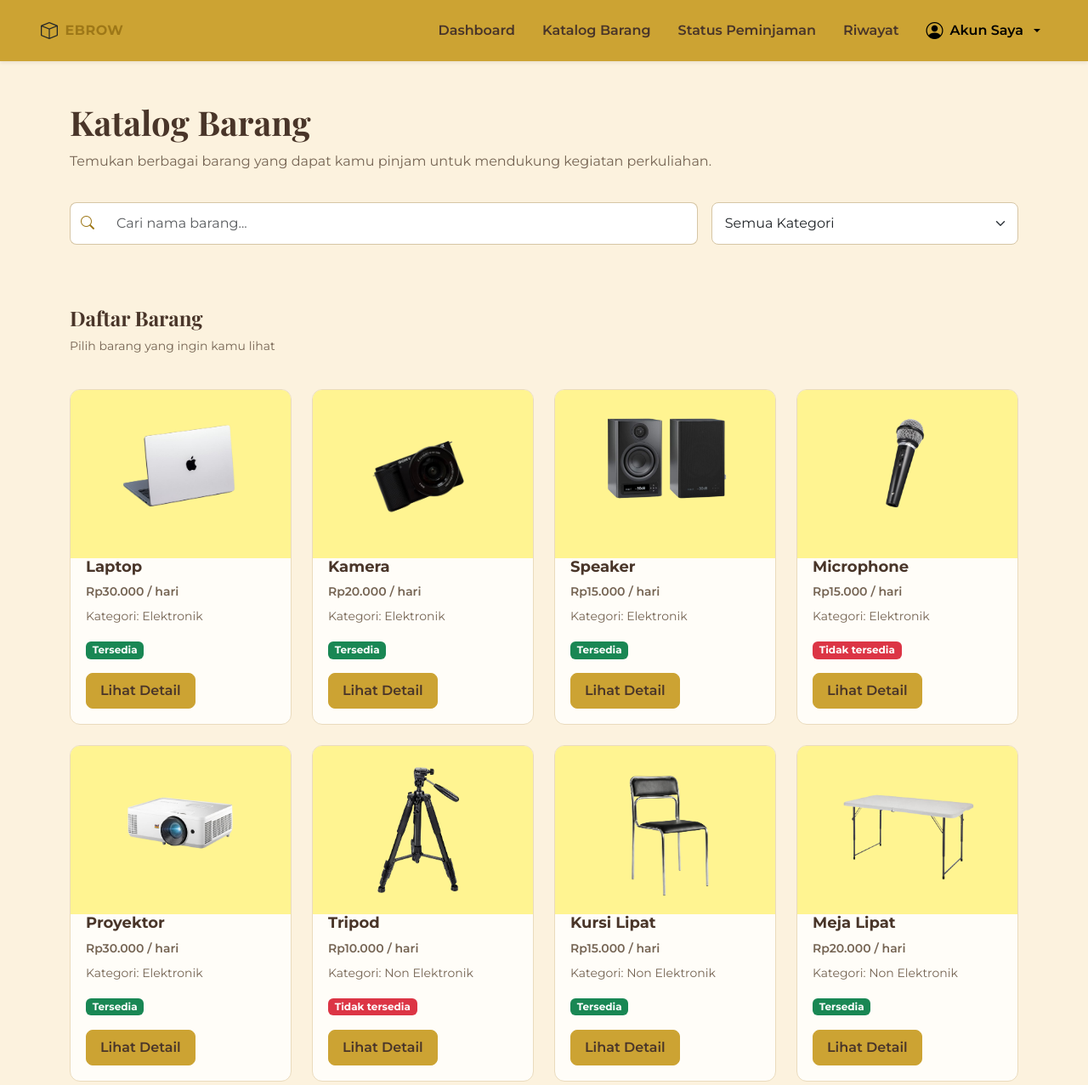
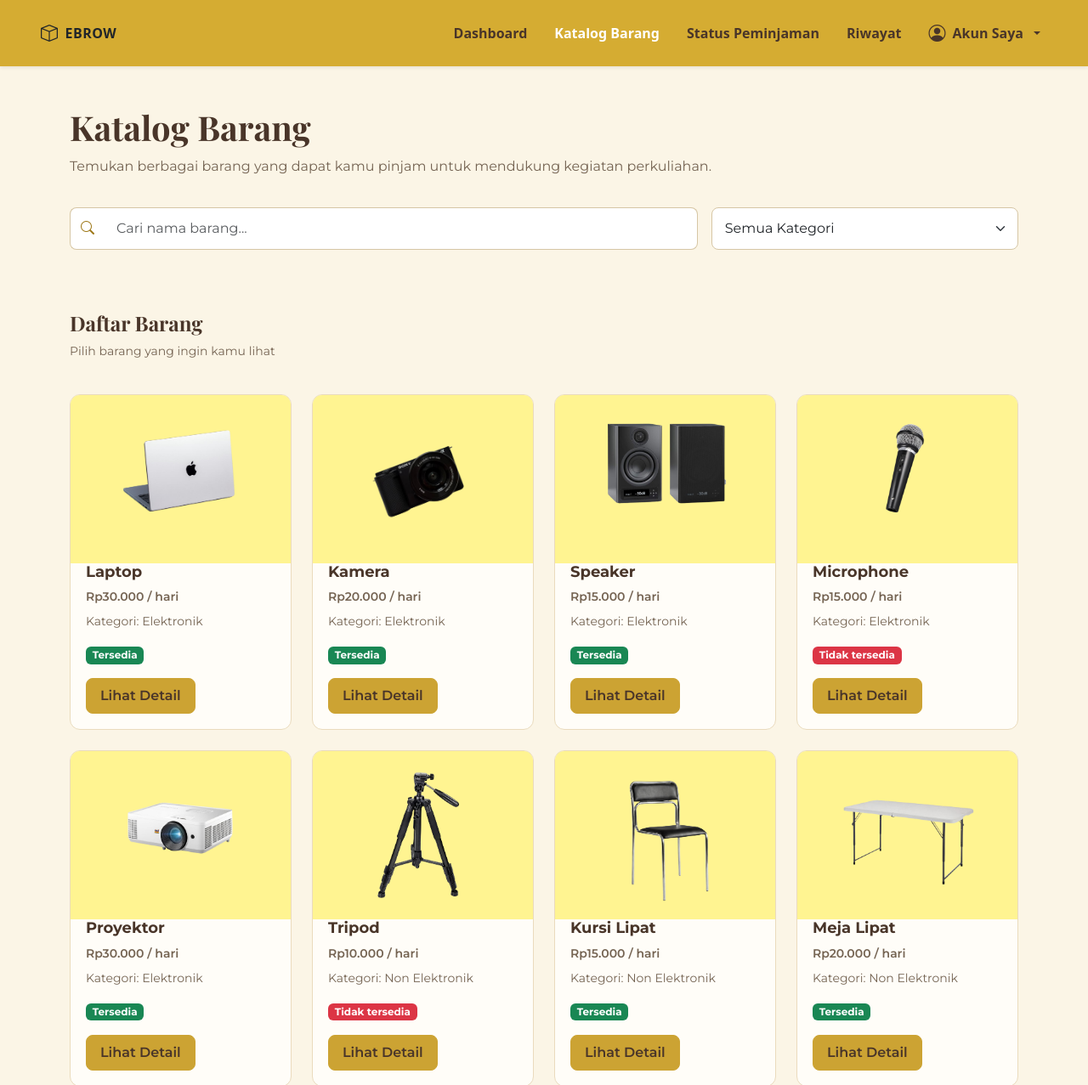
Before and after one commit to RamonExdeus/E-Brow, a PHP site: page /katalog.php in a window 1280 px wide. Shown: the top 1277 px of the page at 85% size. Run offline with PHP 8.4, Linux system fonts and the light colour scheme.

Commit message:
perbaiki

```diff
--- a/assets/css/katalog.css
+++ b/assets/css/katalog.css
@@ -1,149 +1,136 @@
-/*  PENGATURAN DASAR  */
+
+/* =================================
+   1. PENGATURAN DASAR
+================================= */
+
 body {
-  background-color: #fcf2de;
+  background-color: #fbf5e6;
   font-family: "Montserrat", sans-serif;
   color: #493529;
-  margin: 0;
 }
 
-/*  NAVBAR  */
-.navbar {
-  background-color: #cca333;
-  padding-top: 10px;
-  padding-bottom: 10px;
+/* =================================
+   2. NAVBAR
+================================= */
+
+.ebrow-navbar {
+  background-color: #d5ac32;
+  font-family: system-ui, -apple-system, "Segoe UI", sans-serif;
 }
 
-.navbar-brand {
-  font-size: 24px;
+.ebrow-navbar .navbar-brand {
   color: #493529;
   letter-spacing: 0.5px;
 }
 
-.navbar-brand span {
-  color: #9e7818;
+.ebrow-navbar .nav-link {
+  color: #493529;
+  font-weight: 600;
 }
 
-.nav-link {
-  color: #493529;
-  font-weight: 600;
-  padding-top: 6px;
-  padding-bottom: 6px;
-}
-
-.nav-link:hover,
-.nav-link:focus,
-.nav-link.active {
+.ebrow-navbar .nav-link:hover,
+.ebrow-navbar .nav-link:focus,
+.ebrow-navbar .nav-link.active {
   color: #ffffff;
 }
 
-.account-trigger::after {
-  vertical-align: middle;
+.ebrow-navbar .nav-link i.bi-person-circle {
+  font-size: 1.25rem;
 }
 
-.nav-link i.bi-person-circle {
-  font-size: 24px;
-  line-height: 1;
-}
-
-/* Dropdown menu akun */
-.dropdown-menu {
+/* Dropdown Akun */
+.ebrow-navbar .dropdown-menu {
   background-color: #ffffff;
   min-width: 160px;
 }
 
-.dropdown-item {
+.ebrow-navbar .dropdown-item {
   color: #493529;
+  font-size: 14px;
   font-weight: 500;
-  font-size: 14px;
 }
 
-.dropdown-item:hover {
+.ebrow-navbar .dropdown-item:hover {
   background-color: #f8f3e8;
   color: #9e7818;
 }
 
-/* Halaman Katalog */
+/* =================================
+   3. HALAMAN KATALOG
+================================= */
+
 .katalog {
-  background-color: #fcf2de;
   color: #493529;
 }
 
-/* Judul Katalog */
 .katalog h2 {
+  margin-bottom: 10px;
+  font-family: "Playfair Display", serif;
   font-size: 40px;
   font-weight: 700;
-  margin-bottom: 10px;
-  font-family: "Playfair Display", serif;
 }
 
-/* Deskripsi Katalog */
 .katalog p {
+  margin-bottom: 20px;
+  color: #756453;
   font-size: 16px;
-  color: #756453;
-  margin-bottom: 20px;
 }
 
-/* Kolom Pencarian */
-.katalog .form-control {
+/* =================================
+   4. PENCARIAN DAN KATEGORI
+================================= */
+
+.katalog .form-control,
+.katalog .form-select {
   padding: 12px 15px;
   border: 1px solid #d6c6a5;
   border-radius: 8px;
 }
 
-/* Ikon Pencarian */
 .katalog .input-group-text {
-  background-color: white;
+  background-color: #ffffff;
   border: 1px solid #d6c6a5;
   border-right: none;
   border-radius: 8px 0 0 8px;
   color: #9e7818;
 }
 
-.input-group .form-control {
+.katalog .input-group .form-control {
   border-left: none;
   border-radius: 0 8px 8px 0;
 }
 
-/* Pilihan Kategori */
-.katalog .form-select {
-  padding: 12px 15px;
-  border: 1px solid #d6c6a5;
-  border-radius: 8px;
-}
-
-/* Efek ketika kolom diklik */
 .katalog .form-control:focus,
 .katalog .form-select:focus {
   border-color: #cca333;
   box-shadow: 0 0 0 0.2rem rgba(204, 163, 51, 0.2);
-  outline: none;
 }
 
+/* =================================
+   5. DAFTAR BARANG
+================================= */
+
 .daftar-barang h3 {
+  font-family: "Playfair Display", serif;
   font-size: 24px;
-  font-family: "Playfair Display", serif;
   font-weight: 700;
 }
 
-/* Deskripsi Daftar Barang */
 .daftar-barang p {
   color: #756453;
   font-size: 14px;
 }
 
-/* Card Barang */
+/* Kartu Barang */
 .daftar-barang .card {
+  height: 100%;
+  overflow: hidden;
   background-color: #fffdf8;
   border: 1px solid #eadbbd;
   border-radius: 12px;
-  overflow: hidden;
-  height: 100%;
-  transition:
-    transform 0.3s,
-    box-shadow 0.3s;
+  transition: transform 0.3s, box-shadow 0.3s;
 }
 
-/* Efek Hover */
 .daftar-barang .card:hover {
   transform: translateY(-5px);
   box-shadow: 0 5px 15px rgba(73, 53, 41, 0.15);
--- a/katalog.php
+++ b/katalog.php
@@ -3,7 +3,7 @@
   <head>
     <meta charset="UTF-8" />
     <meta name="viewport" content="width=device-width, initial-scale=1.0" />
-    <title>EBROW - Peminjaman Barang</title>
+    <title>Katalog Barang - EBROW</title>
     <!-- Bootstrap CSS -->
     <link href="https://cdn.jsdelivr.net/npm/bootstrap@5.3.3/dist/css/bootstrap.min.css" rel="stylesheet" />
     <!-- Bootstrap Icons -->
@@ -14,11 +14,12 @@
     <link rel="stylesheet" href="assets/css/katalog.css" />
   </head>
   <body>
-    <nav class="navbar navbar-expand-md ebrow-navbar shadow-sm py-3 px-4 px-lg-5 sticky-top">
+
+  <!--   Navbar   -->
+  <nav class="navbar navbar-expand-md ebrow-navbar shadow-sm py-3 px-4 px-lg-5 sticky-top">
     <div class="container-fluid px-0">
       <a class="navbar-brand d-flex align-items-center gap-2 fw-bold fs-6 text-dark" href="dashboard_user.php">
-        <i class="bi bi-box fs-5"></i>
-        <span>EBROW</span>
+        <i class="bi bi-box fs-5"></i> EBROW
       </a>
       <button class="navbar-toggler" type="button" data-bs-toggle="collapse" data-bs-target="#navbarUser">
         <span class="navbar-toggler-icon"></span>
@@ -30,7 +31,7 @@
             <a class="nav-link" href="user/dashboard_user.php">Dashboard</a>
           </li>
           <li class="nav-item">
-            <a class="nav-link" href="user/katalog.php">Katalog Barang</a>
+            <a class="nav-link active" href="katalog.php">Katalog Barang</a>
           </li>
           <li class="nav-item">
             <a class="nav-link" href="user/status_peminjaman.php">Status Peminjaman</a>
@@ -39,7 +40,7 @@
             <a class="nav-link" href="user/riwayat_peminjaman.php">Riwayat</a>
           </li>
           <li class="nav-item dropdown">
-            <a class="nav-link dropdown-toggle active fw-semibold d-flex align-items-center gap-2" href="#" role="button" data-bs-toggle="dropdown">
+            <a class="nav-link dropdown-toggle fw-semibold d-flex align-items-center gap-2" href="#" role="button" data-bs-toggle="dropdown">
               <i class="bi bi-person-circle fs-5"></i>
               <span>Akun Saya</span>
             </a>
@@ -240,13 +241,10 @@
       </div>
     </section>
 
-    <!--  FOOTER ================= -->
-    <footer class="footer text-center">
-      <div class="container">
-        <h4>EBR<span>O</span>W</h4>
-        <p>Platform peminjaman barang yang praktis dan mudah.</p>
-        <p class="mb-0">&copy; 2026 EBROW. All Rights Reserved.</p>
-      </div>
+    <!-- Footer -->
+    <footer class="container py-3 text-muted small d-flex flex-column flex-sm-row justify-content-between gap-2">
+      <span>&copy; 2026 EBROW. Semua hak dilindungi.</span>
+      <span>Pinjam dengan mudah. Kembalikan dengan tanggung jawab.</span>
     </footer>
 
     <script src="assets/js/katalog.js"></script>
--- a/user/dashboard_user.php
+++ b/user/dashboard_user.php
@@ -27,7 +27,7 @@
       <div class="collapse navbar-collapse justify-content-end" id="navbarUser">
         <ul class="navbar-nav align-items-md-center gap-md-3 mt-3 mt-md-0">
           <li class="nav-item">
-            <a class="nav-link active fw-semibold" href="dashboard_user.php">Dashboard</a>
+            <a class="nav-link active" href="dashboard_user.php">Dashboard</a>
           </li>
           <li class="nav-item">
             <a class="nav-link" href="../katalog.php">Katalog Barang</a>
```
Also changed, not shown: other parts of assets/css/katalog.css (+10 -33 lines), assets/css/detail.css (+8 -17 lines), assets/css/index.css (+3 -9 lines), assets/css/user.css (+5 -4 lines), detail.php (+21 -20 lines), index.php (+7 -12 lines).
